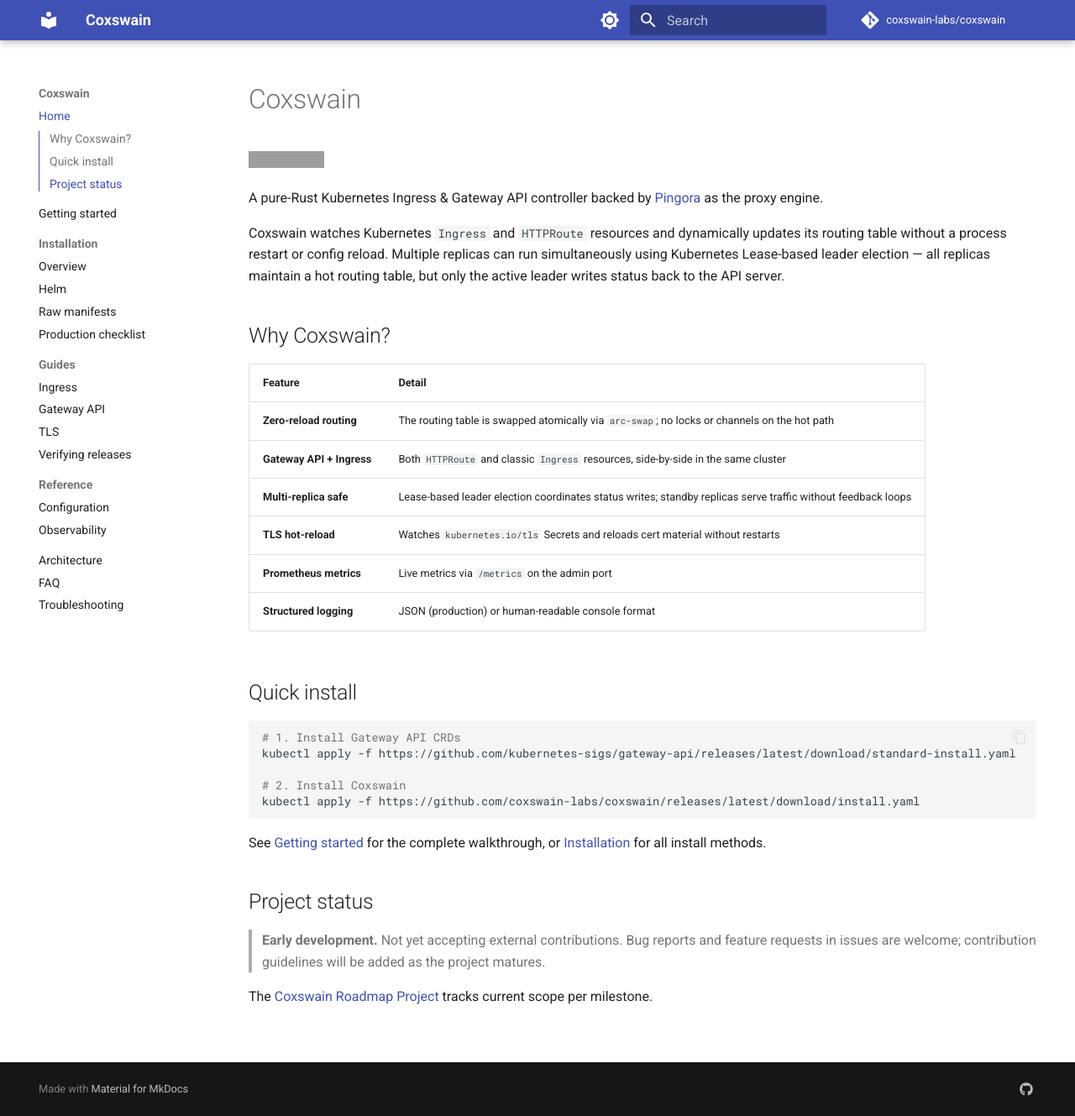
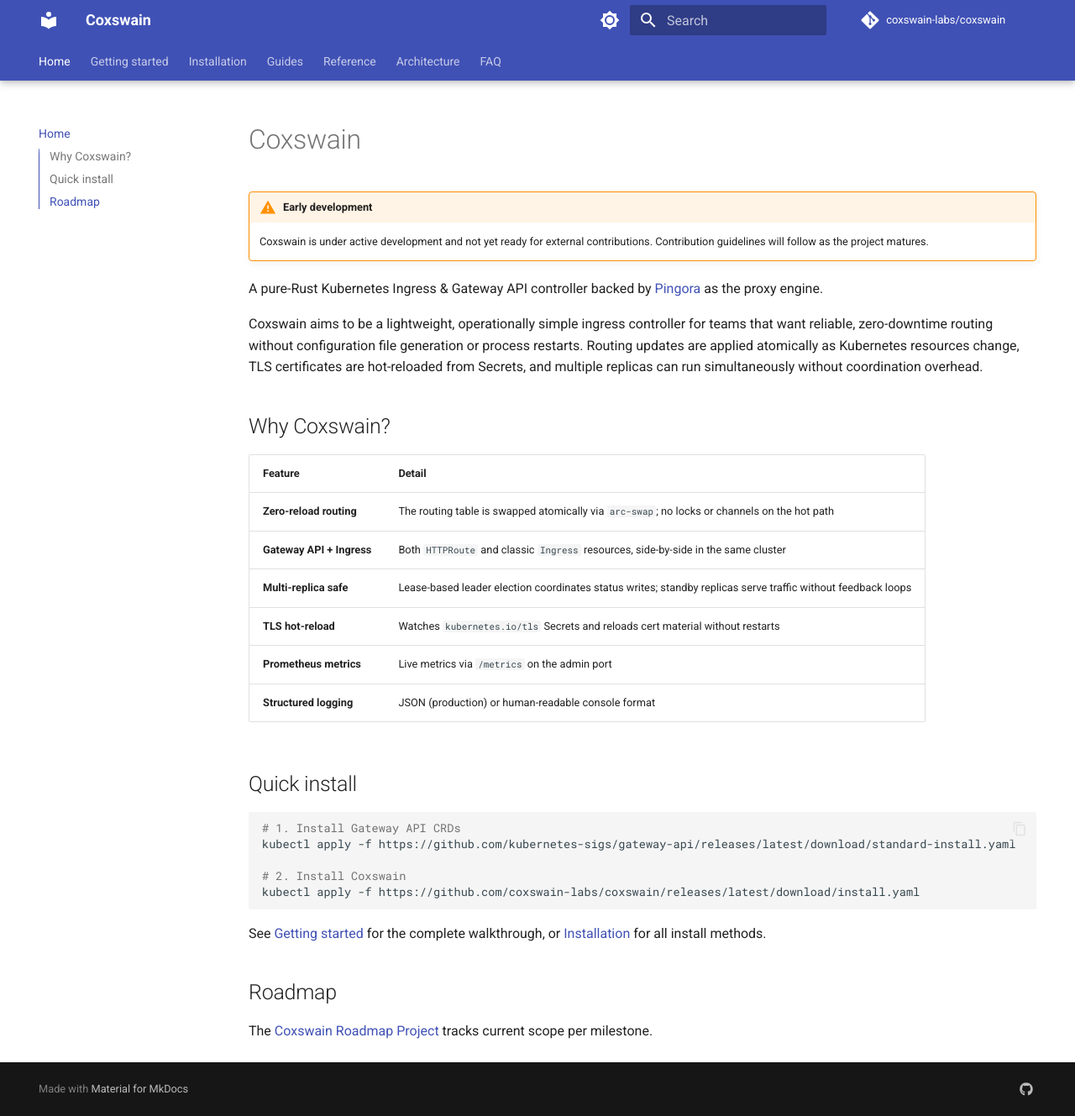
Before and after one commit to coxswain-labs/coxswain, an MkDocs documentation site: the page built from docs/index.md, in a window 1280 px wide and 1329 px high. Shown: the whole window at 84% size. Built offline with MkDocs 1.6.1 and Material for MkDocs 9.7.7, drawn with Linux system fonts in a browser that asks for light colours; comment, search, counter and statistics services are not loaded; the version menu is left out; grey boxes are pictures that could not be loaded.

Commit message:
docs: content review pass — index, getting-started, tls, navigation
- index.md: replace blockquote with warning admonition, add aim paragraph,
  open roadmap link in new tab
- getting-started.md: fix service name (coxswain → coxswain-proxy), add
  Kustomize install tab (ordered before raw manifests)
- guides/tls.md: restore HTTP-01 passthrough section with verified language
- mkdocs.yml: add navigation.tabs.sticky + navigation.expand, fix
  guides/troubleshooting.md path typo, drop ineffective navigation.expand
- DEVELOPMENT.md: add docs preview section and venv instructions
- .gitignore: add .venv/

Refs #30

```diff
--- a/docs/index.md
+++ b/docs/index.md
@@ -1,10 +1,11 @@
 # Coxswain
 
-[![E2E & Conformance](https://github.com/coxswain-labs/coxswain/actions/workflows/e2e.yml/badge.svg)](https://github.com/coxswain-labs/coxswain/actions/workflows/e2e.yml)
+!!! warning "Early development"
+    Coxswain is under active development and not yet ready for external contributions. Contribution guidelines will follow as the project matures.
 
 A pure-Rust Kubernetes Ingress & Gateway API controller backed by [Pingora](https://github.com/cloudflare/pingora) as the proxy engine.
 
-Coxswain watches Kubernetes `Ingress` and `HTTPRoute` resources and dynamically updates its routing table without a process restart or config reload. Multiple replicas can run simultaneously using Kubernetes Lease-based leader election — all replicas maintain a hot routing table, but only the active leader writes status back to the API server.
+Coxswain aims to be a lightweight, operationally simple ingress controller for teams that want reliable, zero-downtime routing without configuration file generation or process restarts. Routing updates are applied atomically as Kubernetes resources change, TLS certificates are hot-reloaded from Secrets, and multiple replicas can run simultaneously without coordination overhead.
 
 ## Why Coxswain?
 
@@ -29,8 +30,6 @@
 
 See [Getting started](getting-started.md) for the complete walkthrough, or [Installation](installation/index.md) for all install methods.
 
-## Project status
+## Roadmap
 
-> **Early development.** Not yet accepting external contributions. Bug reports and feature requests in issues are welcome; contribution guidelines will be added as the project matures.
-
-The [Coxswain Roadmap Project](https://github.com/orgs/coxswain-labs/projects/2) tracks current scope per milestone.
+The [Coxswain Roadmap Project](https://github.com/orgs/coxswain-labs/projects/2){target=_blank} tracks current scope per milestone.
--- a/mkdocs.yml
+++ b/mkdocs.yml
@@ -20,6 +20,8 @@
         icon: material/brightness-4
         name: Switch to light mode
   features:
+    - navigation.tabs
+    - navigation.tabs.sticky
     - navigation.instant
     - navigation.instant.progress
     - navigation.sections
@@ -69,9 +71,9 @@
     - Gateway API: guides/gateway-api.md
     - TLS: guides/tls.md
     - Verifying releases: guides/verifying-releases.md
+    - Troubleshooting: guides/troubleshooting.md
   - Reference:
     - Configuration: reference/configuration.md
     - Observability: reference/observability.md
   - Architecture: architecture.md
   - FAQ: faq.md
-  - Troubleshooting: troubleshooting.md
```
Also changed, not shown: DEVELOPMENT.md (+4 -0 lines), docs/getting-started.md (+9 -1 lines), docs/guides/tls.md (+3 -3 lines), docs/guides/troubleshooting.md (renamed from docs/troubleshooting.md, +7 -1 lines), 1 other file.
